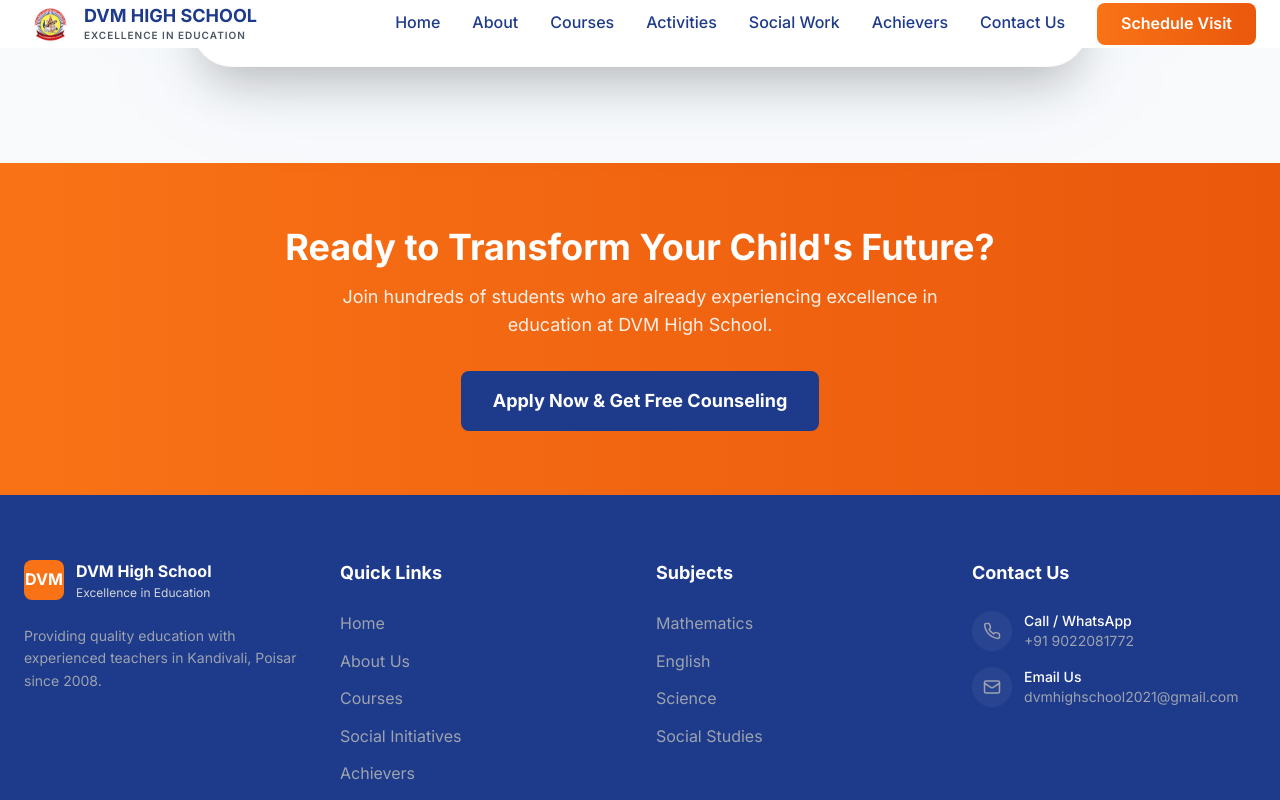
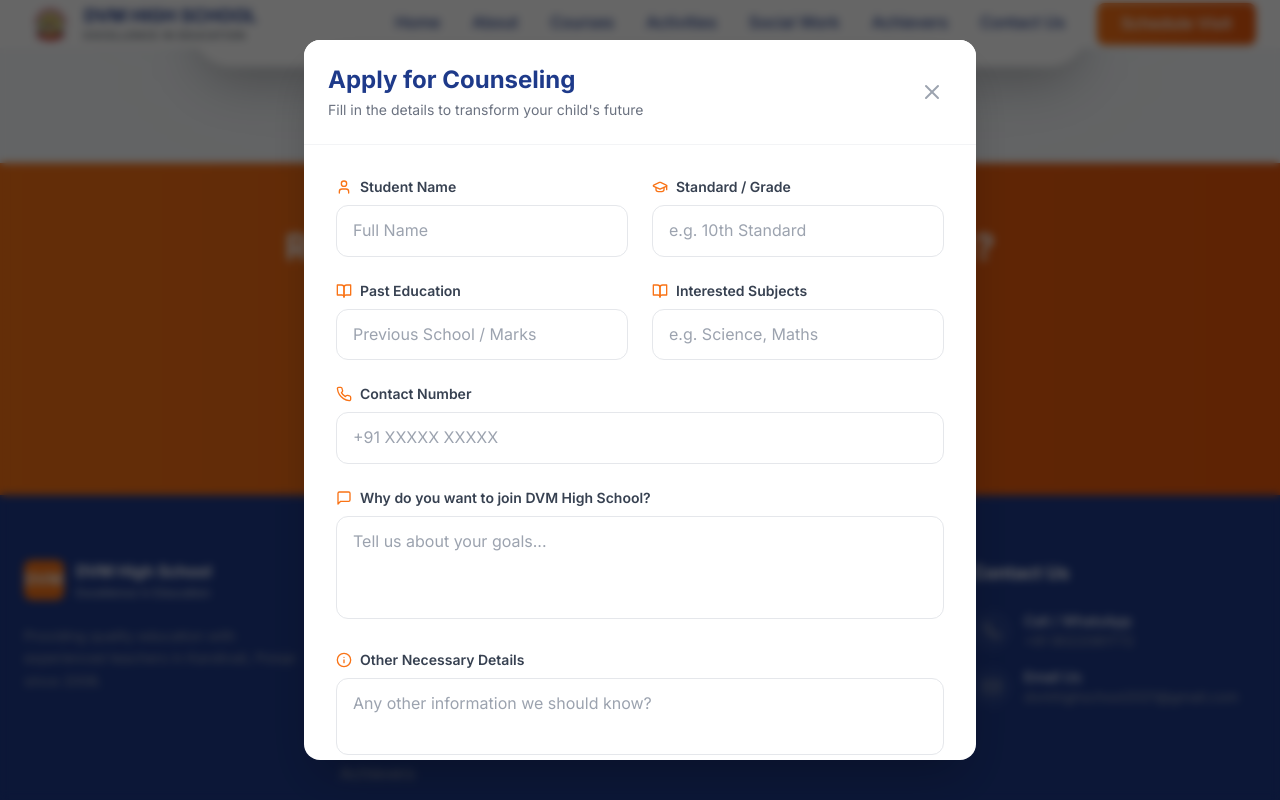
Before and after one commit to Utsavsingh2826/Dvm-High-School, a React (Vite) app in the folder Frontend/: page /achievers in a window 1280 px wide. Both pictures are taken after a click on the button "Apply Now & Get Free Counseling". Shown: the part 2537-3337 px from the top of the page. Built offline with nearby package versions, Linux system fonts and the light colour scheme.

Commit message:
Add professional Counseling Form and integrate with Footer

```diff
--- a/Frontend/src/App.jsx
+++ b/Frontend/src/App.jsx
@@ -12,6 +12,7 @@
 import Achievers from './components/Achievers'
 import AchieversPreview from './components/AchieversPreview'
 import Footer from './components/Footer'
+import CounselingForm from './components/CounselingForm'
 import ScrollToTop from './utils/ScrollToTop'
 
 const Home = () => (
@@ -25,11 +26,16 @@
 )
 
 function App() {
+  const [isFormOpen, setIsFormOpen] = React.useState(false);
+
+  const openForm = () => setIsFormOpen(true);
+  const closeForm = () => setIsFormOpen(false);
+
   return (
     <Router>
       <ScrollToTop />
       <div className="min-h-screen bg-white">
-        <Navbar />
+        <Navbar onOpenForm={openForm} />
         <Routes>
           <Route path="/" element={<Home />} />
           <Route path="/activities" element={<Activities />} />
@@ -37,7 +43,9 @@
           <Route path="/social-work" element={<SocialWork />} />
           <Route path="/achievers" element={<Achievers />} />
         </Routes>
-        <Footer />
+        <Footer onOpenForm={openForm} />
+
+        <CounselingForm isOpen={isFormOpen} onClose={closeForm} />
       </div>
     </Router>
   )
--- /dev/null
+++ b/Frontend/src/components/CounselingForm.jsx
@@ -0,0 +1,153 @@
+import React, { useState } from 'react';
+import { X, Send, User, GraduationCap, BookOpen, Phone, MessageSquare, Info } from 'lucide-react';
+
+function CounselingForm({ isOpen, onClose }) {
+  if (!isOpen) return null;
+
+  return (
+    <div className="fixed inset-0 z-[100] flex items-center justify-center p-4 bg-black/60 backdrop-blur-sm animate-fade-in">
+      <div className="bg-white rounded-2xl shadow-2xl w-full max-w-2xl max-h-[90vh] overflow-y-auto relative animate-scale-up">
+        {/* Header */}
+        <div className="sticky top-0 bg-white border-b border-gray-100 p-6 flex justify-between items-center z-10">
+          <div>
+            <h2 className="text-2xl font-bold text-blue-900">Apply for Counseling</h2>
+            <p className="text-sm text-gray-500 mt-1">Fill in the details to transform your child's future</p>
+          </div>
+          <button
+            onClick={onClose}
+            className="p-2 hover:bg-gray-100 rounded-full transition-colors text-gray-400 hover:text-gray-600"
+          >
+            <X size={24} />
+          </button>
+        </div>
+
+        {/* Form */}
+        <form
+          action="https://formspree.io/f/xvgzlowz" // Note: User needs to replace this with their unique Formspree ID or I can use mailto
+          method="POST"
+          className="p-8 space-y-6"
+        >
+          <div className="grid grid-cols-1 md:grid-cols-2 gap-6">
+            {/* Student Name */}
+            <div className="space-y-2">
+              <label className="text-sm font-semibold text-gray-700 flex items-center gap-2">
+                <User size={16} className="text-orange-500" />
+                Student Name
+              </label>
+              <input
+                type="text"
+                name="studentName"
+                placeholder="Full Name"
+                required
+                className="w-full px-4 py-3 rounded-xl border border-gray-200 focus:ring-2 focus:ring-orange-500 focus:border-transparent outline-none transition-all"
+              />
+            </div>
+
+            {/* Standard */}
+            <div className="space-y-2">
+              <label className="text-sm font-semibold text-gray-700 flex items-center gap-2">
+                <GraduationCap size={16} className="text-orange-500" />
+                Standard / Grade
+              </label>
+              <input
+                type="text"
+                name="standard"
+                placeholder="e.g. 10th Standard"
+                required
+                className="w-full px-4 py-3 rounded-xl border border-gray-200 focus:ring-2 focus:ring-orange-500 focus:border-transparent outline-none transition-all"
+              />
+            </div>
+
+            {/* Past Education */}
+            <div className="space-y-2">
+              <label className="text-sm font-semibold text-gray-700 flex items-center gap-2">
+                <BookOpen size={16} className="text-orange-500" />
+                Past Education
+              </label>
+              <input
+                type="text"
+                name="pastEducation"
+                placeholder="Previous School / Marks"
+                required
+                className="w-full px-4 py-3 rounded-xl border border-gray-200 focus:ring-2 focus:ring-orange-500 focus:border-transparent outline-none transition-all"
+              />
+            </div>
+
+            {/* Subject */}
+            <div className="space-y-2">
+              <label className="text-sm font-semibold text-gray-700 flex items-center gap-2">
+                <BookOpen size={16} className="text-orange-500" />
+                Interested Subjects
+              </label>
+              <input
+                type="text"
+                name="subject"
+                placeholder="e.g. Science, Maths"
+                required
+                className="w-full px-4 py-3 rounded-xl border border-gray-200 focus:ring-2 focus:ring-orange-500 focus:border-transparent outline-none transition-all"
+              />
+            </div>
+
+            {/* Contact Number */}
+            <div className="space-y-2 md:col-span-2">
+              <label className="text-sm font-semibold text-gray-700 flex items-center gap-2">
+                <Phone size={16} className="text-orange-500" />
+                Contact Number
+              </label>
+              <input
+                type="tel"
+                name="contactNo"
+                placeholder="+91 XXXXX XXXXX"
+                required
+                className="w-full px-4 py-3 rounded-xl border border-gray-200 focus:ring-2 focus:ring-orange-500 focus:border-transparent outline-none transition-all"
+              />
+            </div>
+
+            {/* Why Join */}
+            <div className="space-y-2 md:col-span-2">
+              <label className="text-sm font-semibold text-gray-700 flex items-center gap-2">
+                <MessageSquare size={16} className="text-orange-500" />
+                Why do you want to join DVM High School?
+              </label>
+              <textarea
+                name="whyJoin"
+                rows="3"
+                placeholder="Tell us about your goals..."
+                required
+                className="w-full px-4 py-3 rounded-xl border border-gray-200 focus:ring-2 focus:ring-orange-500 focus:border-transparent outline-none transition-all resize-none"
+              ></textarea>
+            </div>
+
+            {/* Necessary Details */}
+            <div className="space-y-2 md:col-span-2">
+              <label className="text-sm font-semibold text-gray-700 flex items-center gap-2">
+                <Info size={16} className="text-orange-500" />
+                Other Necessary Details
+              </label>
+              <textarea
+                name="additionalDetails"
+                rows="2"
+                placeholder="Any other information we should know?"
+                className="w-full px-4 py-3 rounded-xl border border-gray-200 focus:ring-2 focus:ring-orange-500 focus:border-transparent outline-none transition-all resize-none"
+              ></textarea>
+            </div>
+          </div>
+
+          <button
+            type="submit"
+            className="w-full bg-gradient-to-r from-orange-500 to-orange-600 hover:from-orange-600 hover:to-orange-700 text-white font-bold py-4 rounded-xl shadow-lg hover:shadow-orange-500/30 transition-all flex items-center justify-center gap-3 group"
+          >
+            Submit Application
+            <Send size={20} className="group-hover:translate-x-1 group-hover:-translate-y-1 transition-transform" />
+          </button>
+
+          <p className="text-center text-xs text-gray-400 mt-4">
+            Your data is secure. We will contact you within 24 hours.
+          </p>
+        </form>
+      </div>
+    </div>
+  );
+}
+
+export default CounselingForm;
--- a/Frontend/src/components/Footer.jsx
+++ b/Frontend/src/components/Footer.jsx
@@ -2,7 +2,7 @@
 import { Link } from 'react-router-dom'
 import { Phone, Mail, MapPin, Instagram, Youtube } from 'lucide-react'
 
-function Footer() {
+function Footer({ onOpenForm }) {
   // Removed newsletter subscription handler as per request
 
   return (
@@ -14,7 +14,10 @@
           <p className="text-lg text-white/90 mb-8 max-w-2xl mx-auto">
             Join hundreds of students who are already experiencing excellence in education at DVM High School.
           </p>
-          <button className="bg-blue-900 hover:bg-blue-800 text-white px-8 py-4 rounded-lg font-bold text-lg transition-all">
+          <button
+            onClick={onOpenForm}
+            className="bg-blue-900 hover:bg-blue-800 text-white px-8 py-4 rounded-lg font-bold text-lg transition-all"
+          >
             Apply Now & Get Free Counseling
           </button>
         </div>
--- a/Frontend/src/components/Navbar.jsx
+++ b/Frontend/src/components/Navbar.jsx
@@ -3,7 +3,7 @@
 import { Menu, X, Phone, Mail, MapPin } from 'lucide-react'
 import './Navbar.css'
 
-function Navbar() {
+function Navbar({ onOpenForm }) {
   const [isOpen, setIsOpen] = useState(false)
   const [scrolled, setScrolled] = useState(false)
   const location = useLocation()
```
